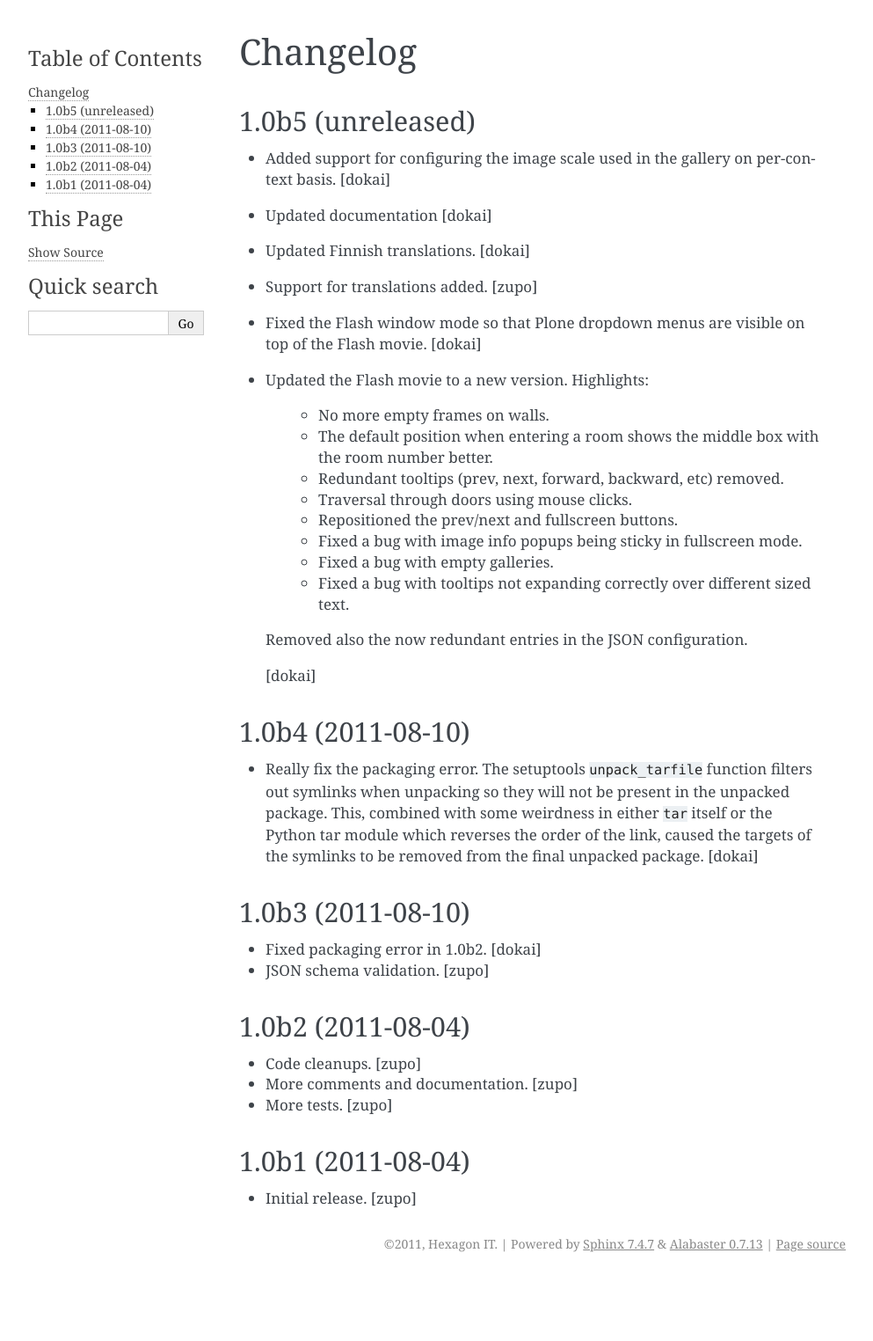
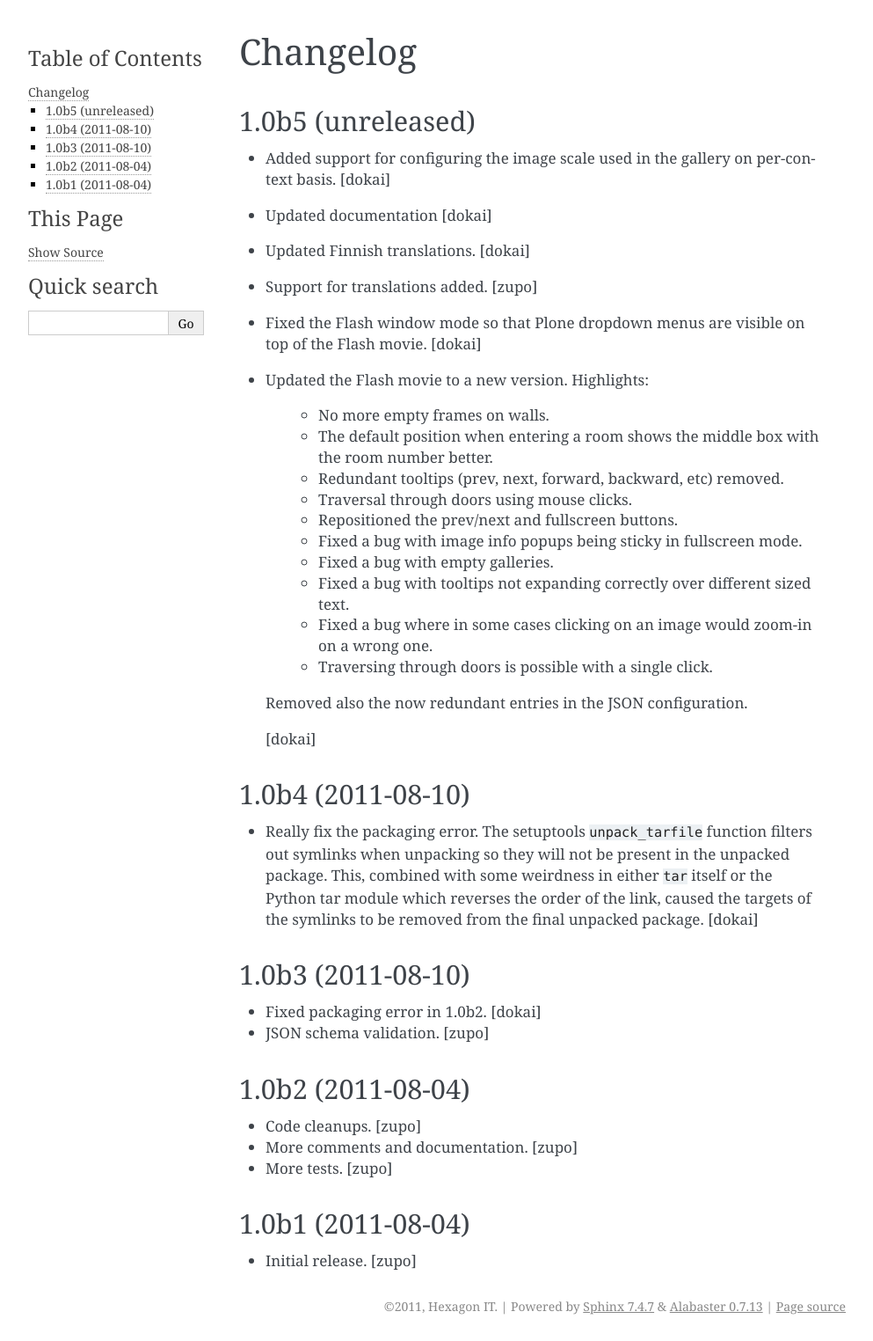
Before and after one commit to hexagonit/hexagonit.virtualgallery, a Sphinx documentation site: the page built from hexagonit/virtualgallery/docs/HISTORY.rst, in a window 1280 px wide. Shown: the whole page at 88% size, without its empty margins (148-1141 px from the left). Built offline with Sphinx 7.4.7, drawn with Linux system fonts in a browser that asks for light colours; before the commit the page ends 1453 px from its top, so only the background shows below that.

Commit message:
Updated Flash viewer to latest version.
This introduces a change in the translations.

```diff
--- a/hexagonit/virtualgallery/docs/HISTORY.rst
+++ b/hexagonit/virtualgallery/docs/HISTORY.rst
@@ -33,6 +33,9 @@ Changelog
     * Fixed a bug with empty galleries.
     * Fixed a bug with tooltips not expanding correctly over different
       sized text.
+    * Fixed a bug where in some cases clicking on an image would zoom-in
+      on a wrong one.
+    * Traversing through doors is possible with a single click.
 
   Removed also the now redundant entries in the JSON configuration.
 
```
Also changed, not shown: 6 other files.
